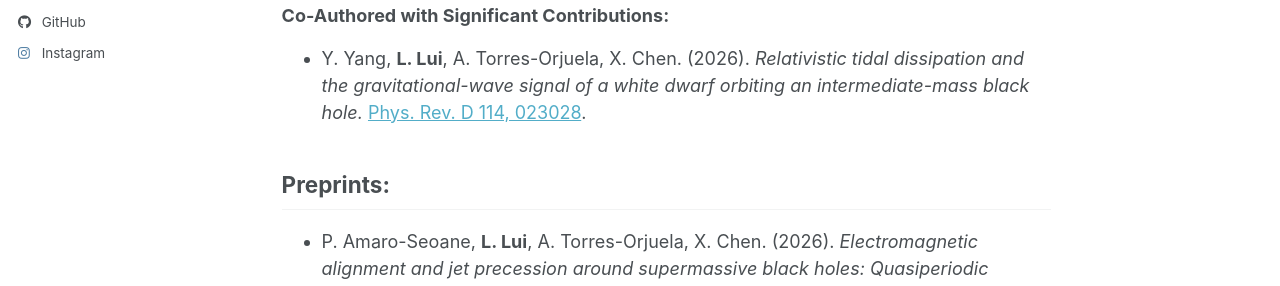
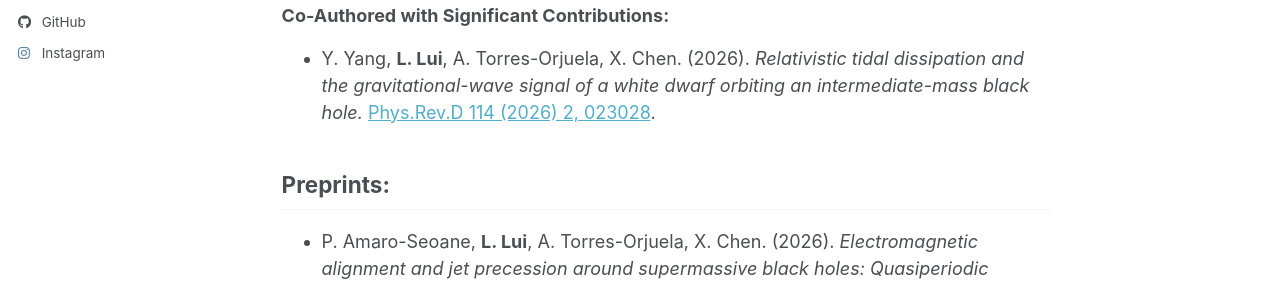
Before and after one commit to leiflui/leiflui.github.io, a Jekyll site: the page built from _pages/publications.md, in a window 1280 px wide and 1231 px high. Shown: the part 505-791 px from the top of the window. Built offline with Jekyll 4.4.1, drawn with Linux system fonts in a browser that asks for light colours; some web fonts are replaced; a script bundle is joined from its source files by our own code; library files that are not in the unit come from our copies.

Commit message:
Revise publication citation for clarity
Updated citation format for consistency in publications list.

```diff
--- a/_pages/publications.md
+++ b/_pages/publications.md
@@ -10,7 +10,7 @@
 - **L. Lui**, A. Torres-Orjuela, R. Kar Chowdhury, &  L. Dai. (2025). *Gravitational Wave Signatures of Quasi-Periodic Eruptions: LISA Detection Prospects for RX J1301.9+2747.* [ApJ 1004 221](https://iopscience.iop.org/article/10.3847/1538-4357/ae71cc).
 
 ### Co-Authored with Significant Contributions:
-- Y. Yang, **L. Lui**, A. Torres-Orjuela, X. Chen. (2026). *Relativistic tidal dissipation and the gravitational-wave signal of a white dwarf orbiting an intermediate-mass black hole.* [Phys. Rev. D 114, 023028](https://doi.org/10.1103/r5gt-f241).
+- Y. Yang, **L. Lui**, A. Torres-Orjuela, X. Chen. (2026). *Relativistic tidal dissipation and the gravitational-wave signal of a white dwarf orbiting an intermediate-mass black hole.* [Phys.Rev.D 114 (2026) 2, 023028](https://doi.org/10.1103/r5gt-f241).
 
 ## Preprints:
 - P. Amaro-Seoane, **L. Lui**, A. Torres-Orjuela, X. Chen. (2026). *Electromagnetic alignment and jet precession around supermassive black holes: Quasiperiodic oscillations in tidal disruption events.* [arXiv:2609.05350](https://arxiv.org/abs/2609.05350)
```
